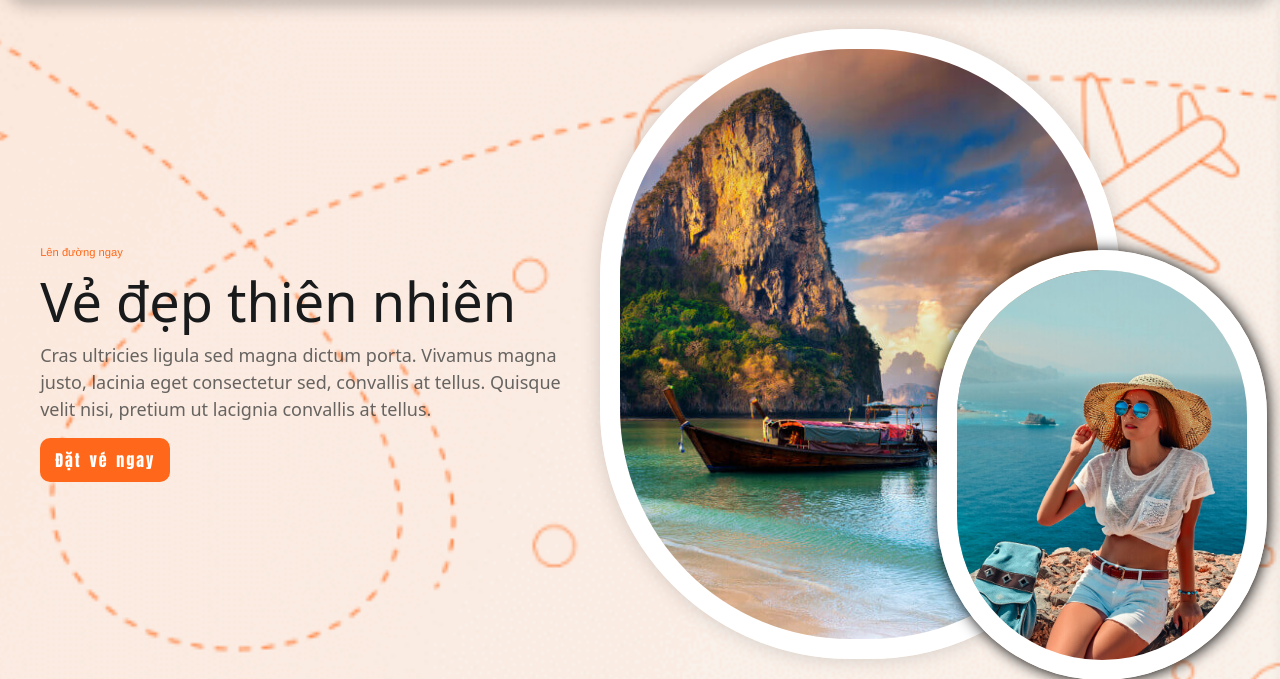
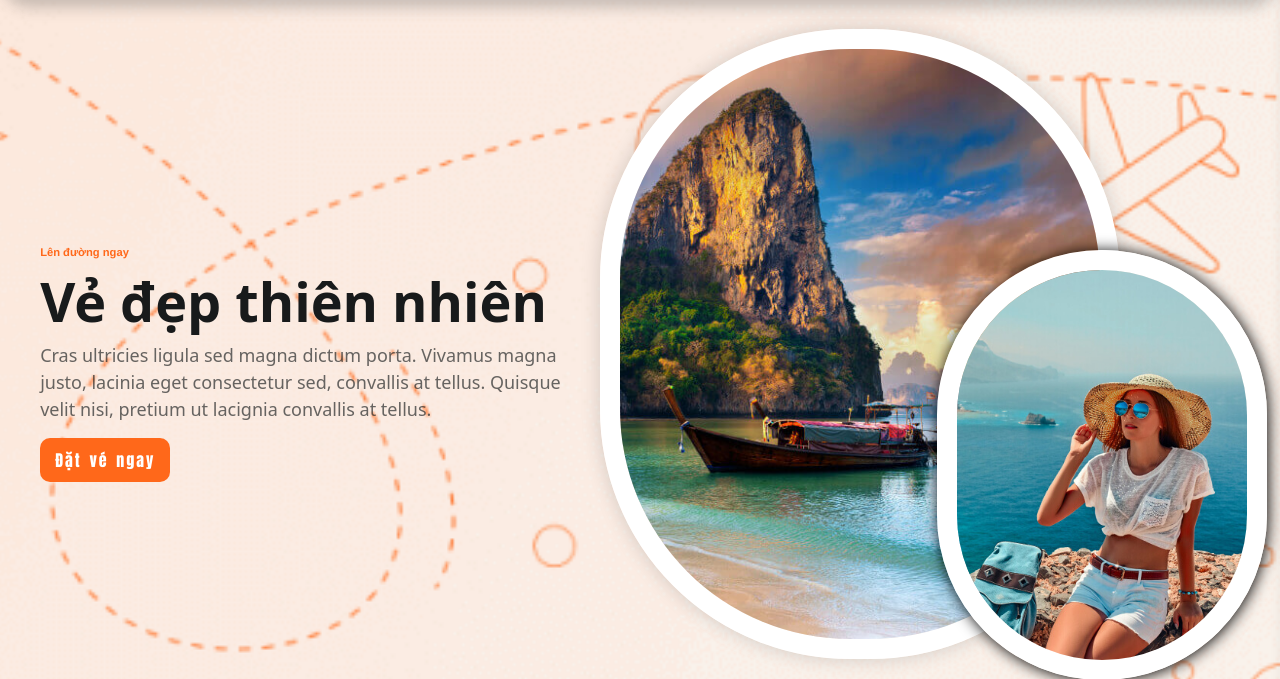
Before and after one commit to NgoDucDuyV/travel_vivu, a PHP site: page /travel_vivu/ in a window 1280 px wide. Shown: the part 121-800 px from the top of the page. Run offline with PHP 8.4, Linux system fonts and the light colour scheme; data that the repository does not hold is empty; some libraries are stand-ins or nearby versions.

Commit message:
Enhance hero section styling with text shadows and font weights; adjust container class for improved layout.

```diff
--- a/views/Client/trangchu.php
+++ b/views/Client/trangchu.php
@@ -20,9 +20,9 @@
         <div class="content hero-layout">
             <div class="hero-layout_top">
                 <div class="hero-style2">
-                    <div class="hero-content">
-                        <span class="hero-subtitle">Lên đường ngay</span>
-                        <h2 class="hero-title">Vẻ đẹp thiên nhiên</h2>
+                    <div class="hero-content *:text-shadow-lg">
+                        <span class="hero-subtitle font-[600]">Lên đường ngay</span>
+                        <h2 class="hero-title font-[800]">Vẻ đẹp thiên nhiên</h2>
                         <p class="hero-text">Cras ultricies ligula sed magna dictum porta. Vivamus magna justo, lacinia eget
                             consectetur sed, convallis at tellus. Quisque velit nisi, pretium ut lacignia convallis at tellus.</p>
                         <a href="" class="hero-btn style">Đặt vé ngay</a>
@@ -52,7 +52,7 @@
         </div>
 
         <!-- container -->
-        <section class="container">
+        <section class="container mx-auto">
             <div class="content container">
                 <div class="elementor-from">
                     <form action="" class="from-search">
```
